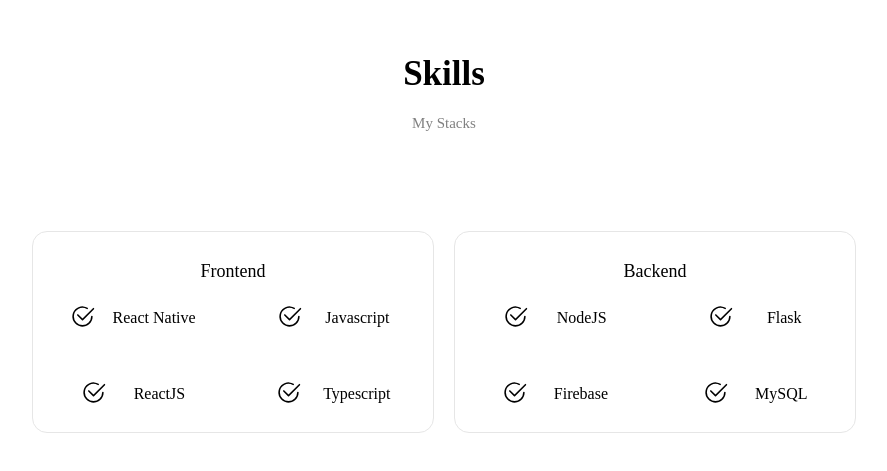
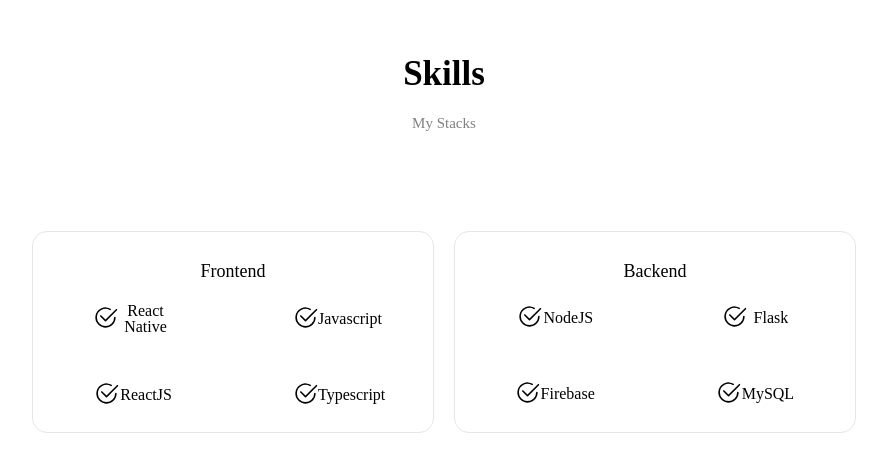
Before and after one commit to alsdbtjd0103/Portfolio, a React (Create React App) app in the folder portfolio/: page / in a window 1280 px wide. Shown: the part 1771-2242 px from the top of the page, without its empty margins (196-1083 px from the left). Built offline with nearby package versions, Linux system fonts and the light colour scheme.

Commit message:
Fix: Skills Box수정

```diff
--- a/portfolio/src/components/Home.tsx
+++ b/portfolio/src/components/Home.tsx
@@ -31,8 +31,9 @@
                 }}>
                     언제나 더 나은 미래를 꿈꾸고 있는 개발자입니다!
                 </span>
-
+                <Link to={'Contact'}  spy={true} smooth={true} duration={500}>
                 <StyledButton>연락하기</StyledButton>
+                </Link>
 
             </Container>
             <ImageContainer src={profileImage}>
--- a/portfolio/src/components/Skills.tsx
+++ b/portfolio/src/components/Skills.tsx
@@ -16,21 +16,22 @@
 const StackBox = (props:Title) => {
     const {title,stacks} = props;
     const size=25;
+    const StyledCom = styled.div`
+        display: grid;
+        width: 100%;
+        height: 100%;
+        grid-template-columns:1fr 1fr;
+        place-items: center;
+    `
     return(
         <StyledBox>
             <StyledTitle>{title}</StyledTitle>
-            <div style={{
-                display:'flex',
-                flexWrap:'wrap',
-                alignItems:'center',
-                justifyContent:'space-around',
-                height:'100%',
-            }}>
 
+            <StyledCom>
             {stacks.map((stack,index) => {
                 return <Items key={index} name={stack} icon = {<BsCheck2Circle size={size} />} />
             })}
-            </div>
+            </StyledCom>
 
         </StyledBox>
     )
```
